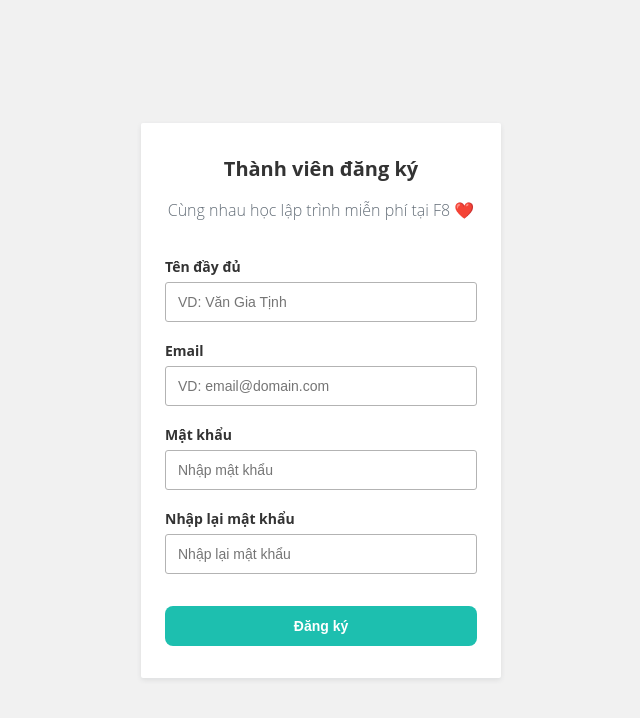
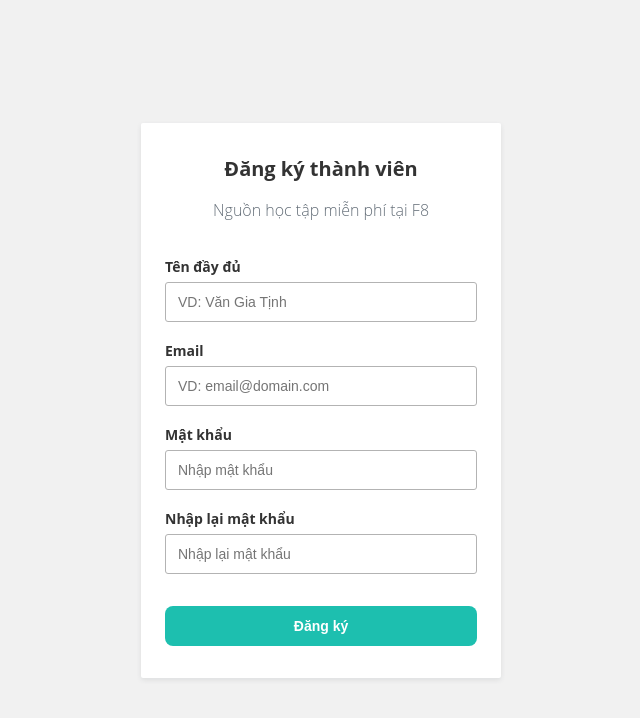
Before and after one commit to TinhHams/form-valid, a plain HTML site: page index.html in a window 1280 px wide. Shown: the whole page, without its empty margins (319-959 px from the left). Drawn offline with Linux system fonts and the light colour scheme.

Commit message:
Add files via upload

```diff
--- a/index.html
+++ b/index.html
@@ -11,8 +11,8 @@
 
         <div class="main">
             <form action="" method="POST" class="form" id="form-1">
-                <h3 class="heading">Thành viên đăng ký</h3>
-                <p class="desc">Cùng nhau học lập trình miễn phí tại F8 ❤️</p>
+                <h3 class="heading">Đăng ký thành viên</h3>
+                <p class="desc">Nguồn học tập miễn phí tại F8</p>
 
                 <div class="spacer"></div>
 
```
